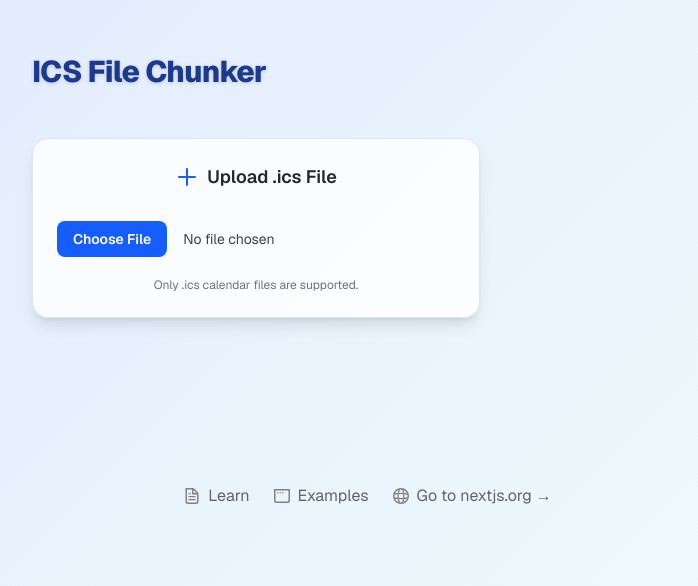
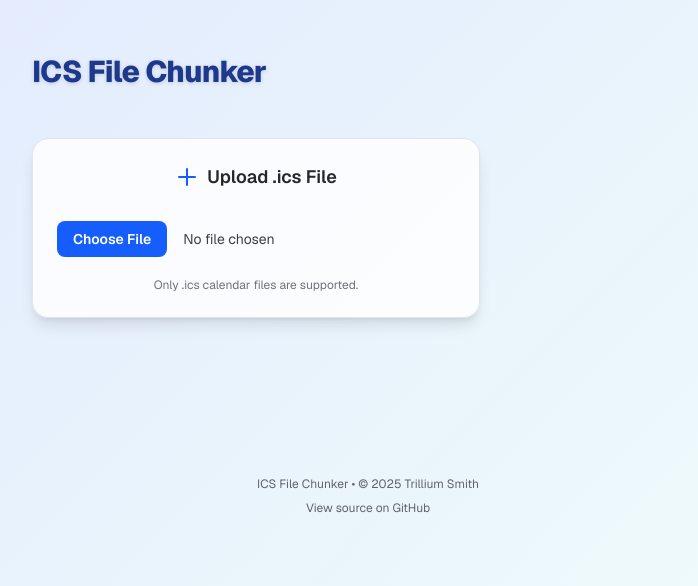
Before and after one commit to trillium/ics-file-chunker, a Next.js app: page / in a window 1280 px wide. Shown: the part 214-800 px from the top of the page, without its empty margins (272-970 px from the left). Built offline with nearby package versions, Linux system fonts and the light colour scheme.

Commit message:
test: target main heading in UI integration test to avoid duplicate text issue

```diff
--- a/src/app/Footer.tsx
+++ b/src/app/Footer.tsx
@@ -1,54 +1,21 @@
-import Image from "next/image";
 import React from "react";
 
 export function Footer() {
   return (
-    <footer className="row-start-3 flex gap-[24px] flex-wrap items-center justify-center opacity-80">
-      <a
-        className="flex items-center gap-2 hover:underline hover:underline-offset-4 text-zinc-700 dark:text-zinc-300"
-        href="https://nextjs.org/learn?utm_source=create-next-app&utm_medium=appdir-template-tw&utm_campaign=create-next-app"
-        target="_blank"
-        rel="noopener noreferrer"
-      >
-        <Image
-          aria-hidden
-          src="/file.svg"
-          alt="File icon"
-          width={16}
-          height={16}
-        />
-        Learn
-      </a>
-      <a
-        className="flex items-center gap-2 hover:underline hover:underline-offset-4 text-zinc-700 dark:text-zinc-300"
-        href="https://vercel.com/templates?framework=next.js&utm_source=create-next-app&utm_medium=appdir-template-tw&utm_campaign=create-next-app"
-        target="_blank"
-        rel="noopener noreferrer"
-      >
-        <Image
-          aria-hidden
-          src="/window.svg"
-          alt="Window icon"
-          width={16}
-          height={16}
-        />
-        Examples
-      </a>
-      <a
-        className="flex items-center gap-2 hover:underline hover:underline-offset-4 text-zinc-700 dark:text-zinc-300"
-        href="https://nextjs.org?utm_source=create-next-app&utm_medium=appdir-template-tw&utm_campaign=create-next-app"
-        target="_blank"
-        rel="noopener noreferrer"
-      >
-        <Image
-          aria-hidden
-          src="/globe.svg"
-          alt="Globe icon"
-          width={16}
-          height={16}
-        />
-        Go to nextjs.org →
-      </a>
+    <footer className="row-start-3 flex flex-col items-center justify-center gap-2 opacity-80 text-xs text-zinc-700 dark:text-zinc-300 py-4">
+      <div>
+        ICS File Chunker &bull; &copy; {new Date().getFullYear()} Trillium Smith
+      </div>
+      <div>
+        <a
+          href="https://github.com/trillium/ics-file-chunker"
+          target="_blank"
+          rel="noopener noreferrer"
+          className="hover:underline hover:underline-offset-4"
+        >
+          View source on GitHub
+        </a>
+      </div>
     </footer>
   );
 }
```
Also changed, not shown: 1 other file (tests, documents, lock files or other folders).
